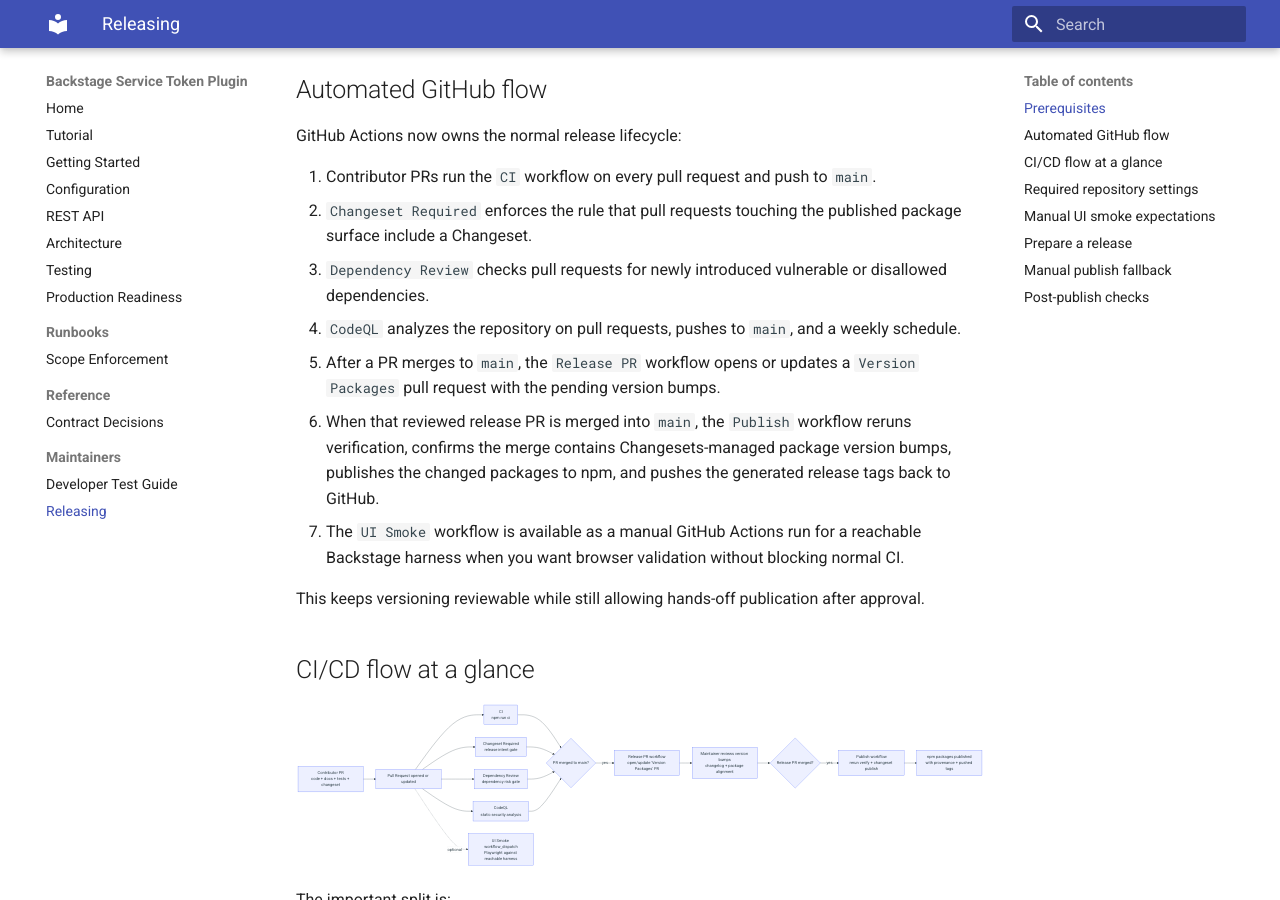
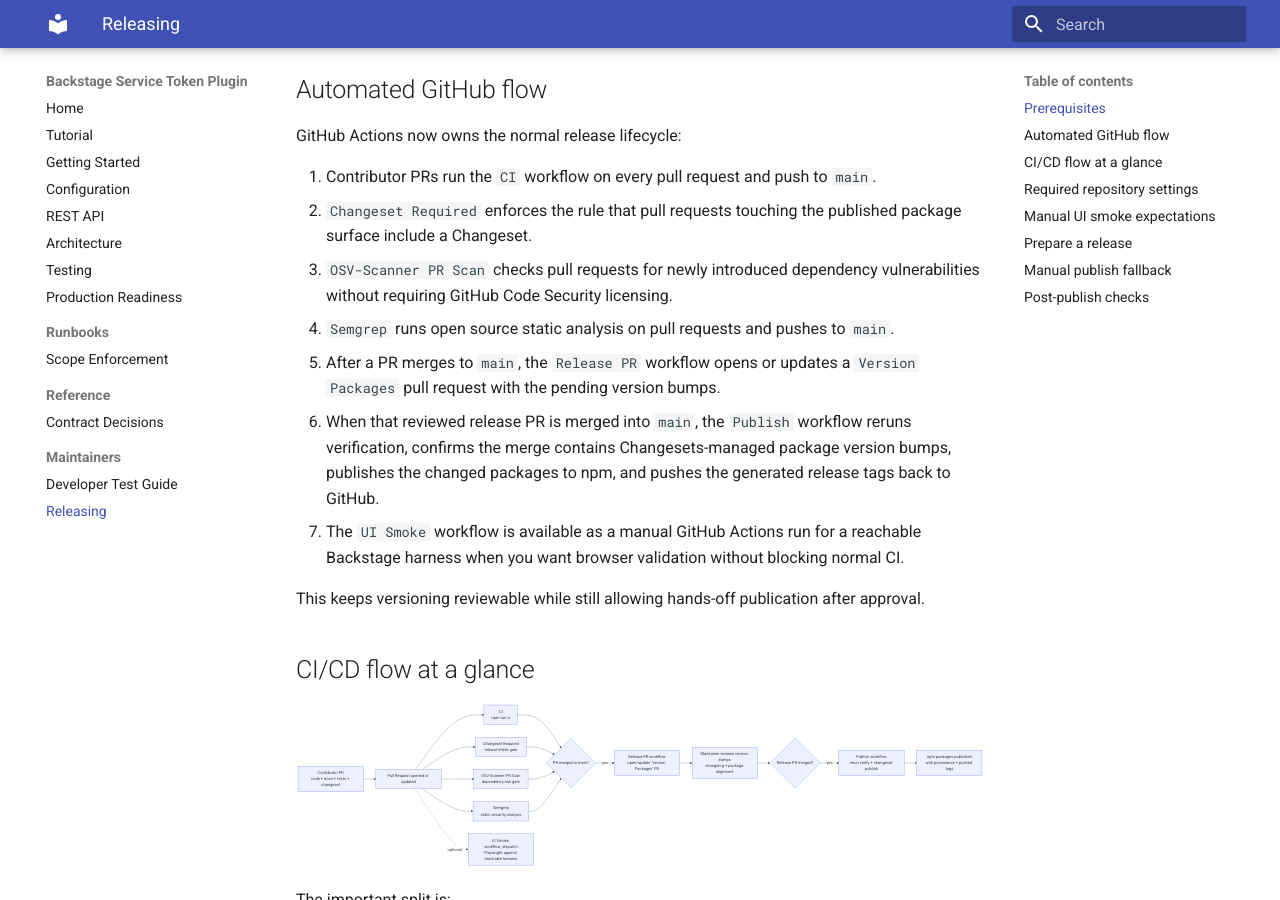
Before and after one commit to PrimeDX/backstage-access-tokens-plugin, an MkDocs documentation site: the page built from docs/releasing.md, in a window 1280 px wide and 900 px high, scrolled down 647 px. Built offline with MkDocs 1.6.1 and Material for MkDocs 9.7.7, drawn with Linux system fonts in a browser that asks for light colours; some of the changed text lies outside the part shown.

Commit message:
ci: replace paid security checks with free alternatives

```diff
--- a/docs/releasing.md
+++ b/docs/releasing.md
@@ -28,8 +28,8 @@
 
 1. Contributor PRs run the `CI` workflow on every pull request and push to `main`.
 2. `Changeset Required` enforces the rule that pull requests touching the published package surface include a Changeset.
-3. `Dependency Review` checks pull requests for newly introduced vulnerable or disallowed dependencies.
-4. `CodeQL` analyzes the repository on pull requests, pushes to `main`, and a weekly schedule.
+3. `OSV-Scanner PR Scan` checks pull requests for newly introduced dependency vulnerabilities without requiring GitHub Code Security licensing.
+4. `Semgrep` runs open source static analysis on pull requests and pushes to `main`.
 5. After a PR merges to `main`, the `Release PR` workflow opens or updates a `Version Packages` pull request with the pending version bumps.
 6. When that reviewed release PR is merged into `main`, the `Publish` workflow reruns verification, confirms the merge contains Changesets-managed package version bumps, publishes the changed packages to npm, and pushes the generated release tags back to GitHub.
 7. The `UI Smoke` workflow is available as a manual GitHub Actions run for a reachable Backstage harness when you want browser validation without blocking normal CI.
@@ -43,8 +43,8 @@
   A["Contributor PR<br/>code + docs + tests + changeset"] --> B["Pull Request opened or updated"]
   B --> C["CI<br/>npm run ci"]
   B --> D["Changeset Required<br/>release intent gate"]
-  B --> E["Dependency Review<br/>dependency risk gate"]
-  B --> M["CodeQL<br/>static security analysis"]
+  B --> E["OSV-Scanner PR Scan<br/>dependency risk gate"]
+  B --> M["Semgrep<br/>static security analysis"]
   C --> F{"PR merged to main?"}
   D --> F
   E --> F
@@ -82,12 +82,12 @@
 
 - Default branch: `main`
 - Branch protection on `main` so CI must pass before merge
-- Required status checks on pull requests: `CI`, `Changeset Required`, `Dependency Review`, and `CodeQL`
+- Required status checks on pull requests: `CI`, `Changeset Required`, `OSV-Scanner PR Scan`, and `Semgrep`
 - `NPM_TOKEN` configured in repository or organization GitHub Actions secrets
 - npm package ownership configured for the `@adriandantas` scope
-- GitHub code scanning enabled so CodeQL results are visible in the Security tab
+- GitHub Code Security / Advanced Security is not required for the repository's CI security gates
 
-The publish workflow uses npm provenance via `changeset publish --provenance`, so it also requires GitHub Actions OIDC support.
+The publish workflow uses npm provenance via `changeset publish --provenance`, so it still requires GitHub Actions OIDC support.
 
 Docs publishing remains intentionally out of scope for this automation pass. If GitHub Pages or another docs deployment is added later, it should use a separate workflow rather than being coupled to npm publication.
 
@@ -143,7 +143,7 @@
 - Auth/authz behavior changes are documented (including enforced vs metadata-only semantics)
 - Security-significant or breaking changes include migration notes and operator actions
 - Public API or integration pattern changes are called out in release notes/changelogs
-- Open security findings from `Dependency Review` and `CodeQL` are triaged before release
+- Open security findings from `OSV-Scanner PR Scan` and `Semgrep` are triaged before release
 - `Publish` is expected to skip cleanly when `NPM_TOKEN` is not configured, and to push tags only after a successful publish
 
 ## Manual publish fallback
```
Also changed, not shown: CONTRIBUTING.md (+3 -3 lines), 5 other files.
